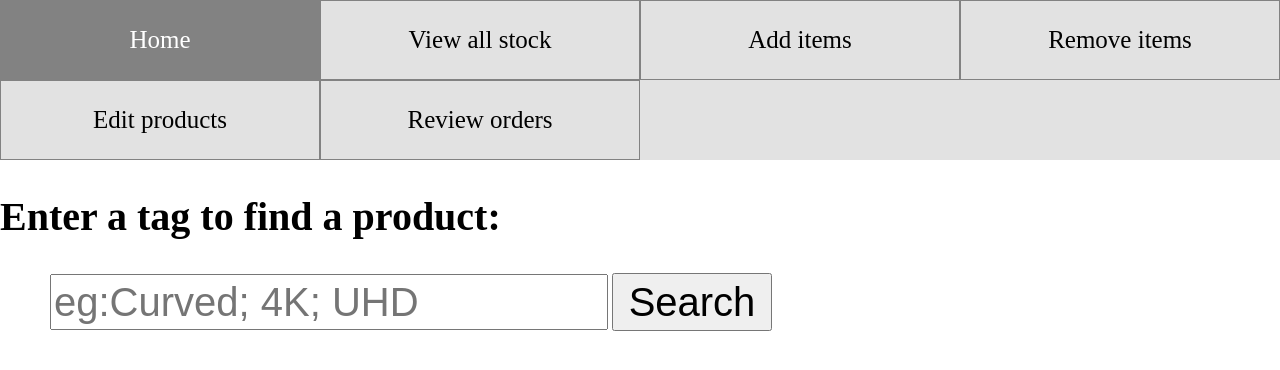
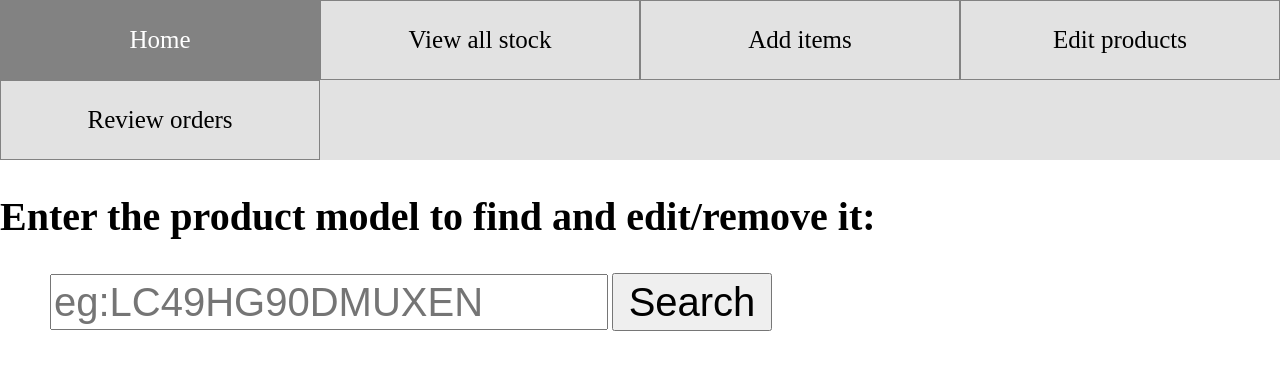
Before and after one commit to ShinigamiHS/CSD2550_E-Commerce, a PHP site: page /cms/cmsEdit.php in a window 1280 px wide. Shown: the top 370 px of the page. Run offline with PHP 8.4, Linux system fonts and the light colour scheme.

Commit message:
Updated the search and edit functionality
Tried to use Datatables plugin with no sucess

```diff
--- a/cms/CMScommon.php
+++ b/cms/CMScommon.php
@@ -15,8 +15,8 @@ function outputMain() {
   //loops through an array to create the NavBar
     echo '<ul class="NavBar">';
 
-    $CMSpages = array("Home", "View all stock", "Add items", "Remove items", "Edit products", "Review orders");
-    $CMSpageRef = array("cmsHome.php", "cmsStock.php", "cmsAdd.php", "cmsRemove.php", "cmsEdit.php", "cmsOrders.php");
+    $CMSpages = array("Home", "View all stock", "Add items",  "Edit products", "Review orders");
+    $CMSpageRef = array("cmsHome.php", "cmsStock.php", "cmsAdd.php", "cmsEdit.php", "cmsOrders.php");
     for ($i = 0; $i < count($CMSpages); $i++) {
       echo '<li><a href="' . $CMSpageRef[$i] . '">' . $CMSpages[$i] . '';
       echo '</a></li>';
@@ -24,19 +24,6 @@ function outputMain() {
     echo '</ul>';
 }
 
-function stockList() {
-  //outputs the products inside the stock list
-  for ($i = 0; $i < 7; $i++) {
-    echo '<tr>';
-    echo '<td>Samsung</td>';
-    echo '<td>QE75Q8CAMTXXU</td>';
-    echo '<td>75"</td>';
-    echo '<td>Curved QLED Ultra HD Premium HDR Smart 4K</td>';
-    echo '<td>4719.00</td>';
-    echo '</tr>';
-  }
-}
-
 function outputEndCMS() {
   //outputs the end tags
   echo '</body>';
--- a/cms/cmsEdit.php
+++ b/cms/cmsEdit.php
@@ -5,12 +5,44 @@
     outputMain();
 ?>
 <!-- input where you enter an ID to look for a product and edit it -->
-<h2>Enter a tag to find a product:</h2>
-<form action="find_products.php" method="get">
-  <input class="search" type="text" name="productTag" placeholder="eg:Curved; 4K; UHD">
-  <input class="searchBtn" type="submit" value="Search">
-</form>
+<h2>Enter the product model to find and edit/remove it:</h2>
+<input id="search"class="search" type="text" name="productModel" placeholder="eg:LC49HG90DMUXEN">
+<button class="searchBtn" onclick="searchFnc()">Search</button>
+<div id="searchList"></div>
+<script>
+function searchFnc(){
+    var request = new XMLHttpRequest();
+    request.onload = function(){
+        if(request.status === 200){
+                var responseData = request.responseText;
+                displayProducts(responseData);
+            }
+            else
+                alert("Error communicating with server: " + request.status);
+            };
+            request.open("POST", "find_productEDIT.php");
+            request.setRequestHeader("Content-type", "application/x-www-form-urlencoded");
 
+            var searchTerm = document.getElementById("search").value;
+
+            request.send("model=" + searchTerm);
+        }
+        function displayProducts(jsonProducts){
+            var prodArray = JSON.parse(jsonProducts);
+            var htmlStr ="<table><tr><th>Brand</th><th>Model</th><th>Scr. Size</th><th>Tags</th><th>Price</th></tr>";
+            for(var i=0; i<prodArray.length; ++i) {
+                htmlStr += "<tr>";
+                htmlStr += "<td>" + prodArray[i].brand + "</td>";
+                htmlStr += "<td>" + prodArray[i].model + "</td>";
+                htmlStr += "<td>" + prodArray[i].size + "\'\'" + "</td>";
+                htmlStr += "<td>" + prodArray[i].tags + "</td>";
+                htmlStr += "<td>" + prodArray[i].price + "</td>";
+                htmlStr += "</tr>";
+            }
+            htmlStr += "</table>";
+            document.getElementById("searchList").innerHTML = htmlStr;
+        }
+</script>
 <?php
   //PHP outputting the end HTML tags
     outputEndCMS();
```
Also changed, not shown: cms/find_productEDIT.php (added, +16 -0 lines).
